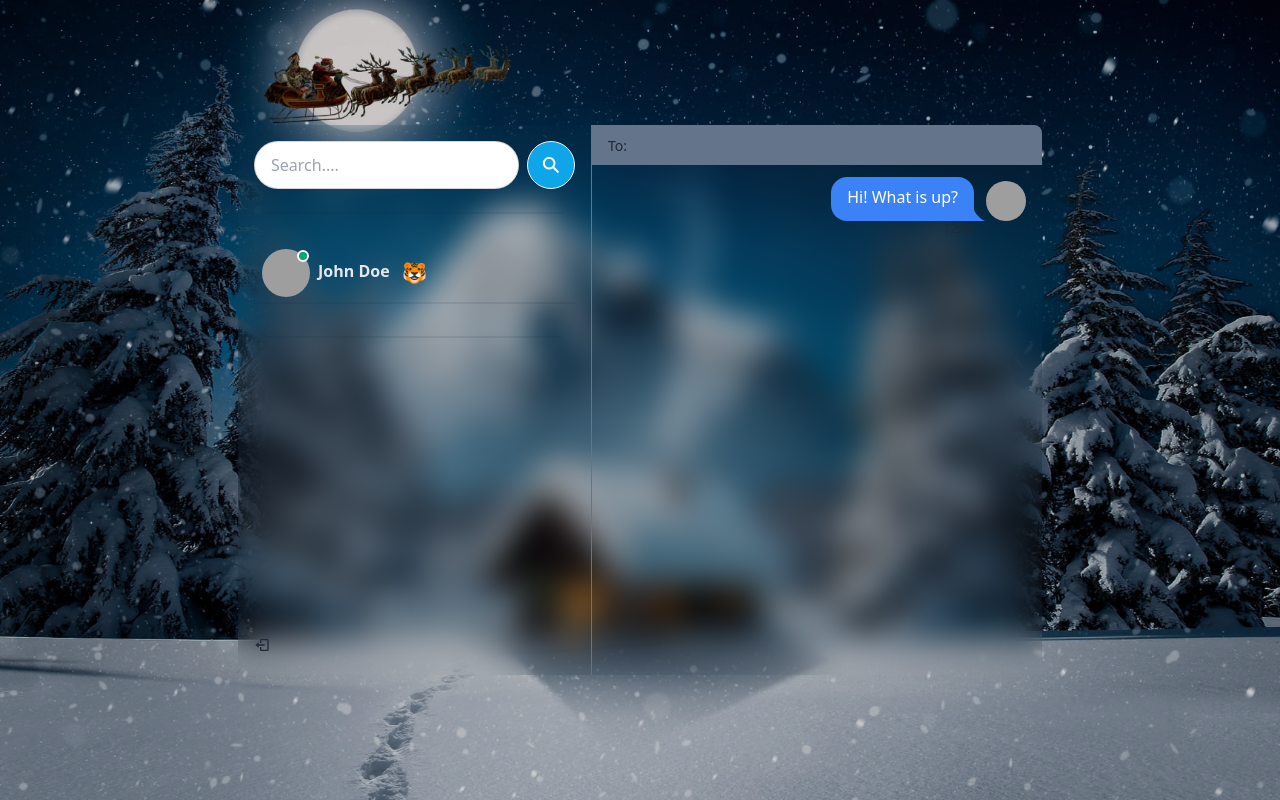
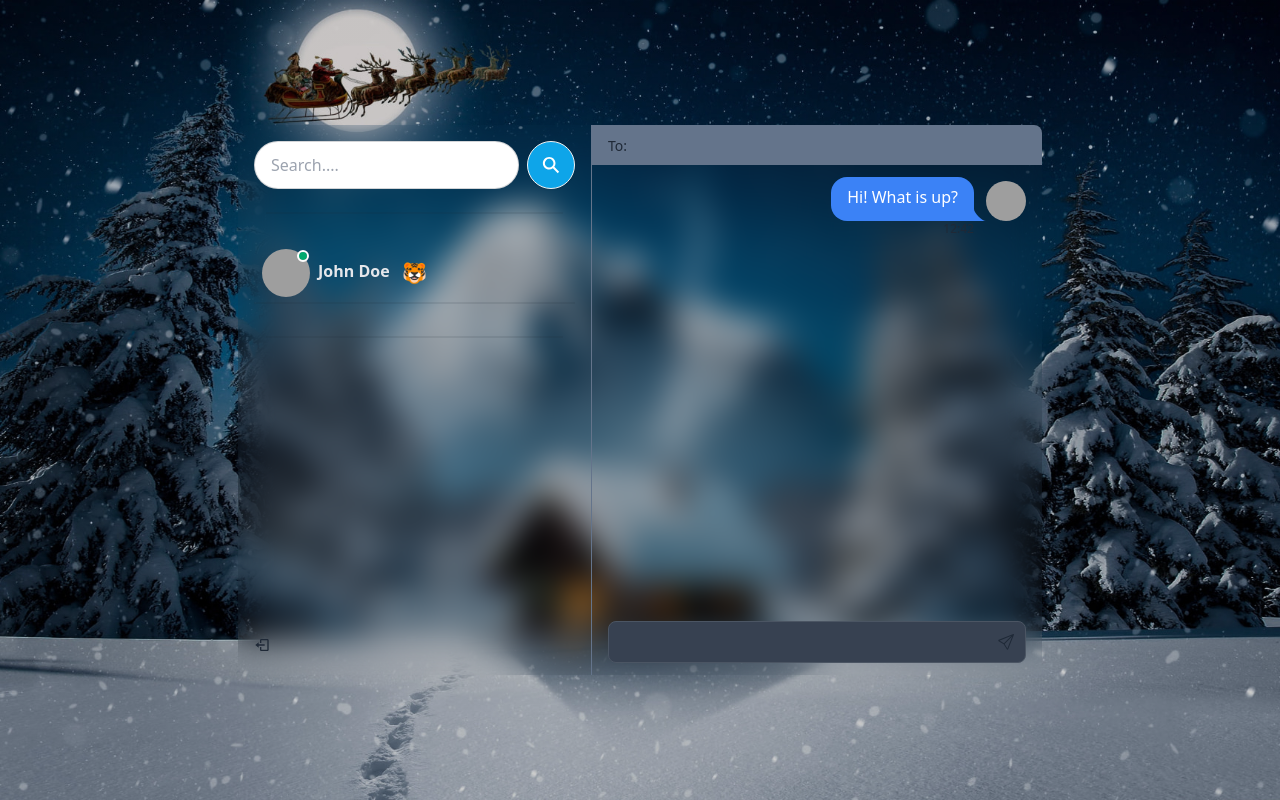
Before and after one commit to aayushvyas025/VibeChat, a React (Vite) app in the folder frontend/: page / in a window 1280 px wide. Built offline with nearby package versions, Linux system fonts and the light colour scheme; grey boxes are pictures that could not be loaded.

Commit message:
Message Container Component was Completed

```diff
--- a/frontend/src/components/ChatComponents/MessageContainer.jsx
+++ b/frontend/src/components/ChatComponents/MessageContainer.jsx
@@ -2,7 +2,7 @@
 
 function MessageContainer() {
   return (
-    <div className="md:win-w-[450px] flex flex-col">
+    <div className="md:min-w-[450px] h-full flex flex-col">
     <Messages />
     <MessageInput />
     </div>
--- a/frontend/src/components/ChatComponents/Messages.jsx
+++ b/frontend/src/components/ChatComponents/Messages.jsx
@@ -3,7 +3,7 @@
 
 function Messages() {
   return (
-    <div className='px-4 flex-1 overflow-auto'>
+    <div className='px-4 flex-1 overflow-y-auto'>
         <Conversation />
     </div>
   )
--- a/frontend/src/components/InputComponents/MessagesInput.jsx
+++ b/frontend/src/components/InputComponents/MessagesInput.jsx
@@ -1,11 +1,20 @@
-import React from 'react'
+import React from "react";
+import { FormComponent,ButtonComponent } from "../index";
+import { BsSend } from "react-icons/bs";
 
-function MessagesInput() {
+function MessagesInput({placeholder}) {
   return (
-    <div>
-
-    </div>
-  )
+    <FormComponent styling={"px-4 my-3"}>
+      <div className="w-full relative">
+        <input
+          type="text"
+          className="border text-sm rounded-lg block w-full p-2.5 bg-gray-700 border-gray-600 text-white"
+          placeholder={placeholder}
+        />
+        <ButtonComponent type="submit" btnIcon={BsSend} styling={"absolute inset-y-0 end-0 flex items-center pe-3"} />
+      </div>
+    </FormComponent>
+  );
 }
 
-export default MessagesInput
+export default MessagesInput;
```
